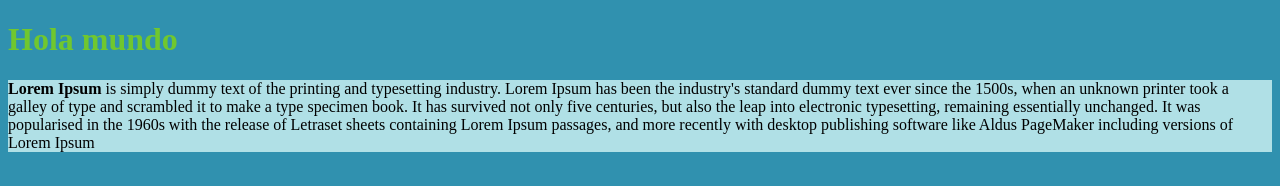
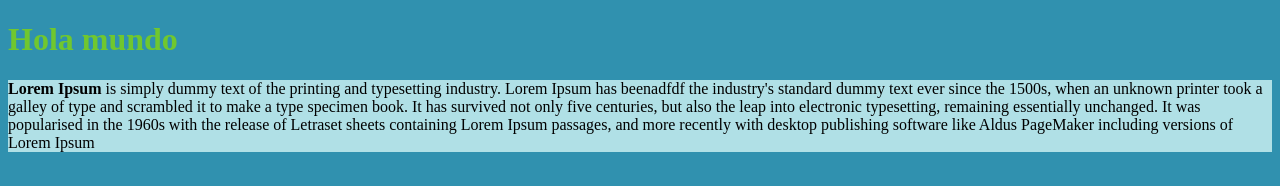
Before and after one commit to jsantamariav/docu-curso-html, a plain HTML site: page index.html in a window 1280 px wide. Shown: the top 186 px of the page. Drawn offline with Linux system fonts and the light colour scheme.

Commit message:
se actualiza

```diff
--- a/index.html
+++ b/index.html
@@ -15,7 +15,7 @@
     <div id="parrafo" style="background-color: powderblue;">
         <p>
             <strong> Lorem Ipsum</strong> is simply dummy text of the printing and typesetting industry. Lorem Ipsum has
-            been
+            beenadfdf
             the industry's
             standard dummy text ever since the 1500s, when an unknown printer took a galley of type and scrambled it to
             make
```
